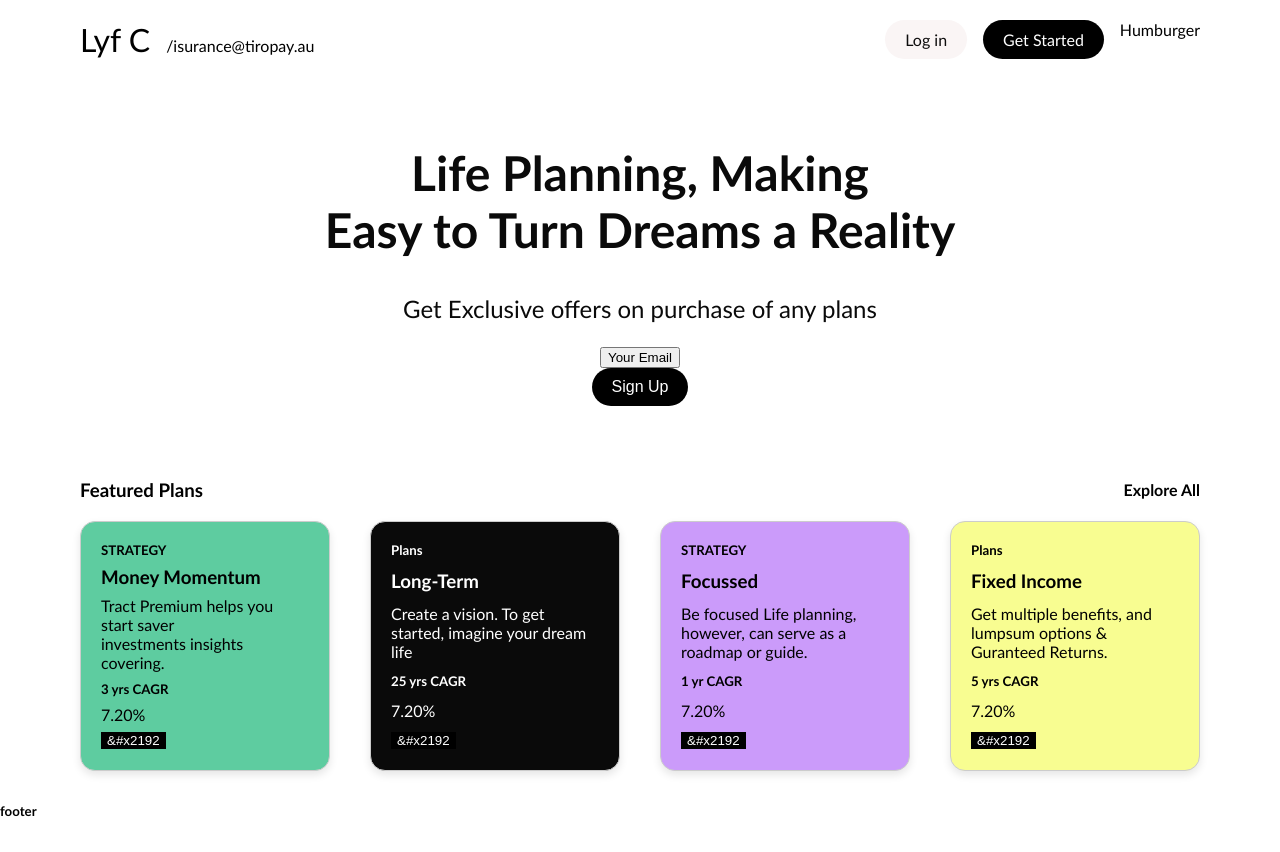
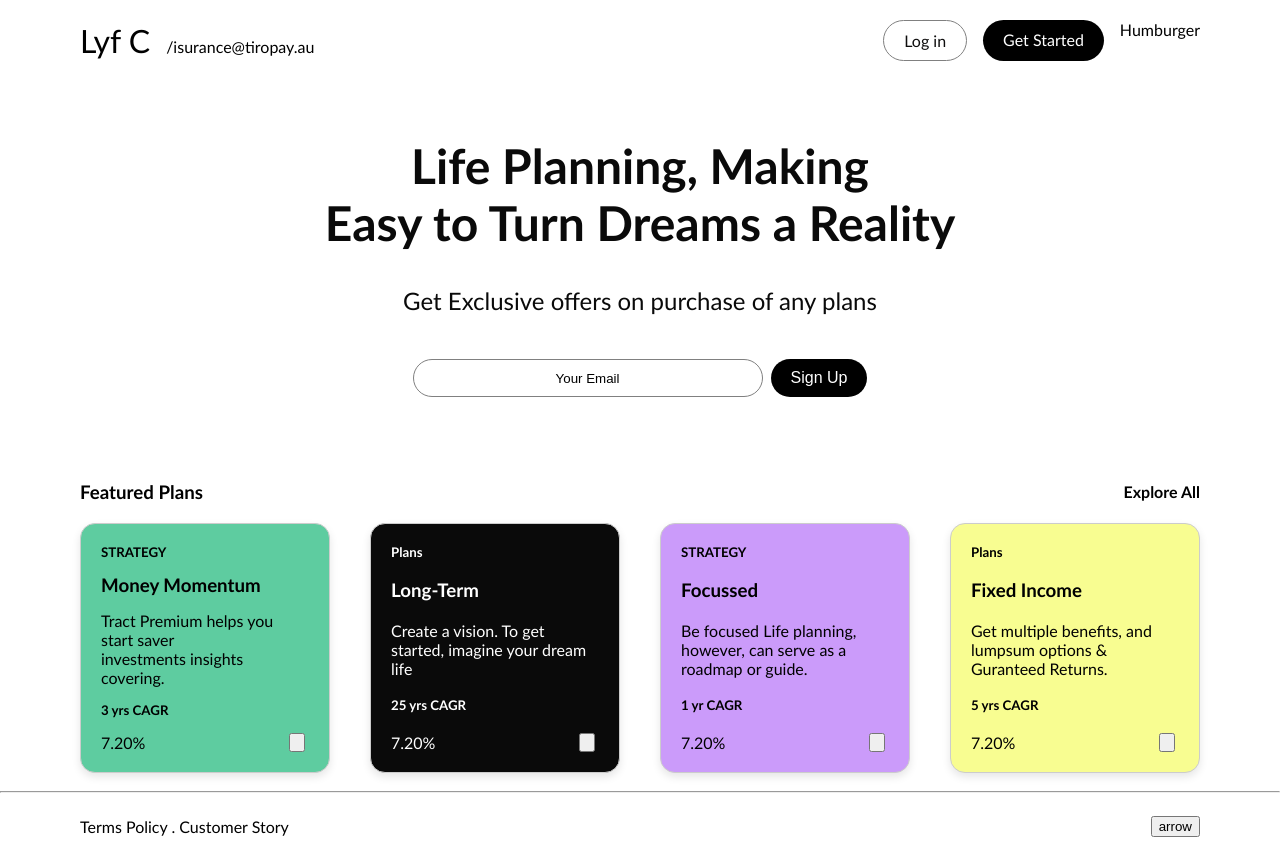
Before and after one commit to clemboy/ReactJS-UI, a React (Create React App) app: page / in a window 1280 px wide. Built offline with nearby package versions, Linux system fonts and the light colour scheme.

Commit message:
hero page section modified with button

```diff
--- a/src/components/Content.js
+++ b/src/components/Content.js
@@ -9,8 +9,11 @@ const Content = () => {
                         <h3>Money Momentum</h3>
                         <p>Tract Premium helps you start saver<br></br> investments insights covering.</p>
                     <h5>3 yrs CAGR</h5>
-                    <span>7.20%</span>
-                    <button class="b">&#x2192</button>
+                    <div class="bottom">
+                        <span class="percent">7.20%</span>
+                        <button class="btn-one"></button>
+                    </div>
+
                 </div>
 
                 <div class="card-two">
@@ -18,9 +21,10 @@ const Content = () => {
                 <h3>Long-Term</h3>
                 <p>Create a vision. To get started, imagine your dream life</p>
                 <h5>25 yrs CAGR</h5>
-                <span>7.20%</span>
-                <button class="b">&#x2192</button>
-
+                <div class="bottom">
+                    <span>7.20%</span>
+                    <button class="btn-two"></button>
+                  </div>
                 </div>
 
                 <div class="card-three">
@@ -28,8 +32,11 @@ const Content = () => {
                 <h3>Focussed</h3>
                 <p>Be focused Life planning, however, can serve as a roadmap or guide.</p>
                 <h5>1 yr CAGR</h5>
-                <span>7.20%</span>
-                <button class="b">&#x2192</button>
+                    <div class="bottom">
+                        <span>7.20%</span>
+                        <button class="btn-three"></button>
+                </div>
+
 
                 </div>
 
@@ -38,9 +45,10 @@ const Content = () => {
                 <h3>Fixed Income</h3>
                 <p>Get multiple benefits, and lumpsum options & Guranteed Returns.</p>
                 <h5>5 yrs CAGR</h5>
-                <span>7.20%</span>
-                <button class="b">&#x2192</button>
-
+                <div class="bottom">
+                         <span>7.20%</span>
+                     <button class="btn-four"></button>
+                    </div>
                 </div>
         </div>
     </div>
--- a/src/components/Footer.js
+++ b/src/components/Footer.js
@@ -2,9 +2,12 @@ import React from 'react';
 
 const Footer = () => {
   return (
-    <div className="footer-container">
-      <h5>footer</h5>
+    <div className="footer-container"><hr></hr>
+      <div class="footer">
+        <p>Terms Policy  <span class="dot">.</span> Customer Story</p>
+        <button class="footer-btn">arrow</button>
 
+      </div>
     </div>
 
   );
--- a/src/components/Hero.js
+++ b/src/components/Hero.js
@@ -6,8 +6,10 @@ const Hero = () => {
     <div className="hero-container">
       <h1>Life Planning, Making<br></br> Easy to Turn Dreams a Reality</h1>
       <p>Get Exclusive offers on purchase of any plans</p>
-      <button className="hero-btn-one">Your Email</button>
-      <button className="hero-btn-two">Sign Up</button>
+      <div class="hero-btn">
+        <button className="hero-btn-one">Your Email</button>
+        <button className="hero-btn-two">Sign Up</button>
+      </div>
     </div>
 
   );
--- a/src/styles.css
+++ b/src/styles.css
@@ -40,10 +40,10 @@ body {
 }
 
 .login-button{
-    background-color: rgb(250, 245, 245);
+    background-color: white;
     color: rgb(14, 13, 13);
     padding: 10px 20px;
-    border: none;
+    border: 1px solid gray;
     border-radius: 50px;
     cursor: pointer;
     font-size: 16px;
@@ -99,6 +99,22 @@ body {
     gap: 3em;
   }
 
+  /*hero buttons styling */
+ .hero-btn {
+    display: flex;
+    gap: 0.5rem;
+    margin-top: 20px;
+    margin-bottom: 20px;
+ }
+
+ .hero-btn-one {
+  border: 1px solid gray;
+  background-color: white;
+  width: 350px;
+  border-radius: 25px;
+ }
+
+
 .card-container {
     display: flex;
     justify-content: center; /* Center the row within the container */
@@ -150,14 +166,6 @@ body {
     margin: 0; /* Remove margin from inner elements */
 }
 
-.b {
-    display: flex;
-    justify-content: left;
-    background-color: black;
-    color: white;
-    border: none;
-}
-
 .card-one {
     background-color: #5ecca0;
 }
@@ -176,7 +184,7 @@ body {
 
 /*feature content start here */
 
-.two-head, .row {
+.two-head, .row, .footer {
   display: flex;
   justify-content: space-between;
   align-items: center;
@@ -184,3 +192,11 @@ body {
   padding: 0 5rem;
 
 }
+
+.bottom {
+  display: flex;
+  justify-content: space-between;
+  align-items: left;
+  gap: 9rem;
+  padding: 4 6rem;
+}
```
Also changed, not shown: src/telegram-xxl.png (added).
